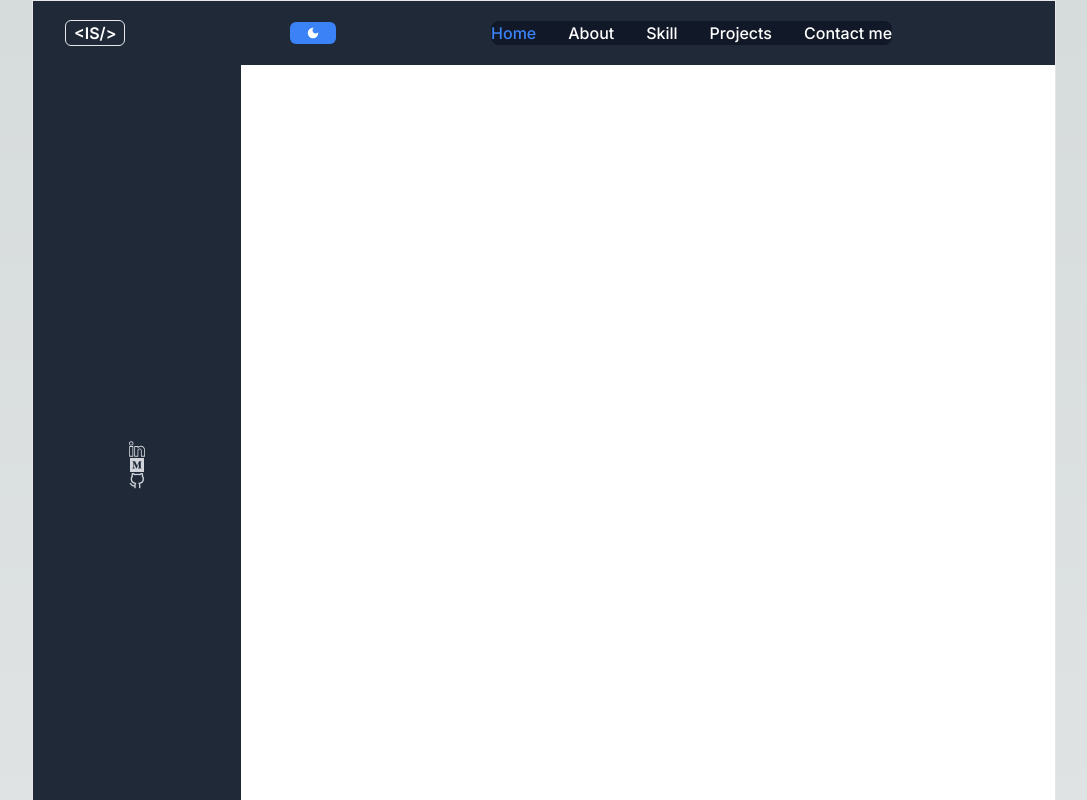
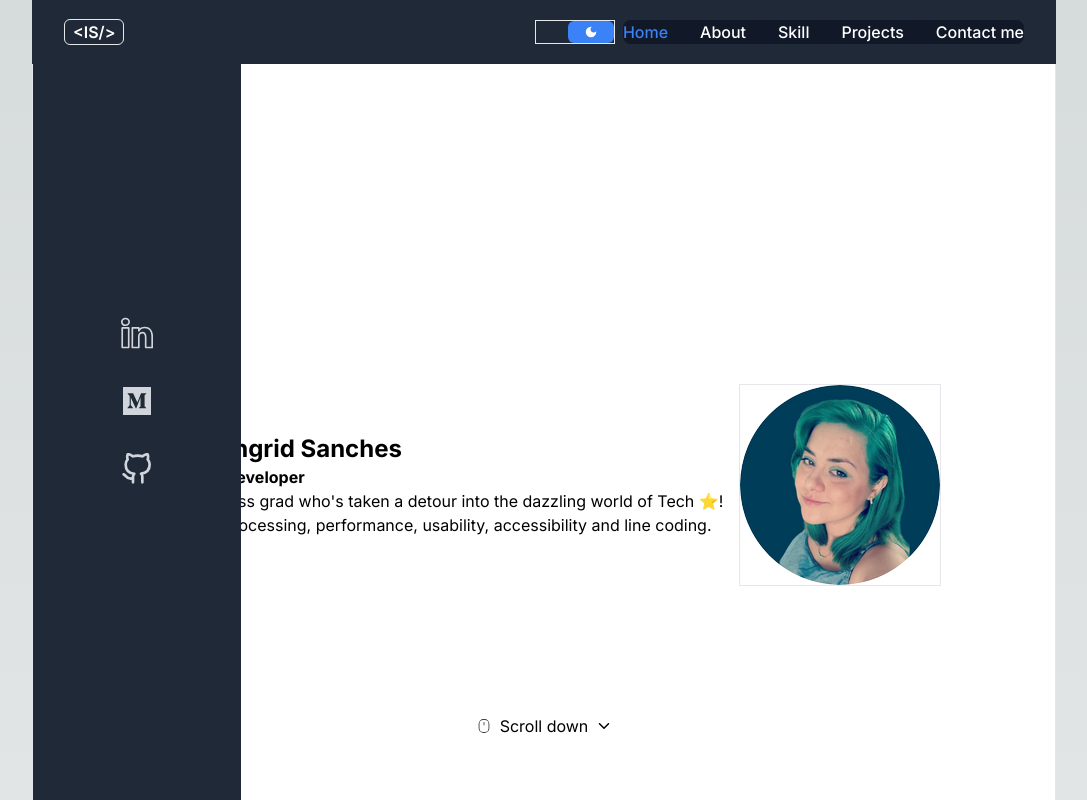
Before and after one commit to IngridAkeida/portfolio, a Next.js app: page / in a window 1280 px wide. Shown: the top 800 px of the page, without its empty margins (96-1183 px from the left). Built offline with nearby package versions, Linux system fonts and the light colour scheme.

Commit message:
fix - style on sidebar and navbar

```diff
--- a/src/components/Navbar.tsx
+++ b/src/components/Navbar.tsx
@@ -19,18 +19,17 @@ const NavBar: React.FC = () => {
   };
 
   return (
-    <nav className="bg-gray-800">
-      <div className="max-w-7xl mx-auto px-4 sm:px-6 lg:px-8">
-        <div className="flex items-center justify-between h-16">
-          <div className="flex flex-row justify-between">
+    <nav className="bg-gray-800 fixed top-0 inset-x-0 z-50 p-6 md:p-0 gap-[5rem] sm:gap-[8rem] mx-auto lg:max-w-5xl">
+      <div className="">
+        <div className="flex items-center justify-between h-16 max-w-5xl mx-auto px-4 sm:px-6 lg:px-8">
           <Logo />
-          </div>
-          <div className='flex justify-end w-20 mr-2 sm:h-auto"'>
+          <div className='flex justify-end'>
+            <div className='flex justify-end w-20 mr-2 sm:h-auto border'>
               <BtnDarkMode toggleDarkMode={toggleDarkMode} darkMode={darkMode}/>
             </div>
             <div className="hidden md:block">
-            <div className="ml-4 flex items-baseline space-x-4">
               <Menus/>
+            </div>
           </div>
         </div>
         <div className="">
@@ -66,7 +65,6 @@ const NavBar: React.FC = () => {
             </button>
           </div>
       </div>
-      </div>
       <div className={`${isOpen ? 'block' : 'hidden'} md:hidden`}>
         <div className="px-2 pt-2 pb-3 sm:px-3">
           <Menus/>
--- a/src/components/Sidebar.tsx
+++ b/src/components/Sidebar.tsx
@@ -4,21 +4,21 @@ import { SlSocialLinkedin } from "react-icons/sl";
 
 const Sidebar: React.FC = () => {
   return (
-    <div className="bg-gray-800 h-screen w-52  top-0 left-0 flex flex-col items-center justify-center">
-      <ul>
+    <div className="bg-gray-800 h-screen w-52 flex flex-col items-center justify-center fixed ">
+      <ul className=" flex flex-col gap-9">
         <li>
           <a href="https://www.linkedin.com/" target="_blank" rel="noopener noreferrer" className="text-gray-300 hover:text-white mb-6">
-            <i className="fab fa-linkedin-in"><SlSocialLinkedin /></i>
+            <i className="fab fa-linkedin-in"><SlSocialLinkedin size={32}/></i>
           </a>
         </li>
         <li>
           <a href="https://medium.com/" target="_blank" rel="noopener noreferrer" className="text-gray-300 hover:text-white mb-6">
-            <i className="fab fa-medium-m"><FaMedium /></i>
+            <i className="fab fa-medium-m"><FaMedium size={32}/></i>
           </a>
         </li>
         <li>
           <a href="https://github.com/" target="_blank" rel="noopener noreferrer" className="text-gray-300 hover:text-white">
-            <i className="fab fa-github"><FiGithub /></i>
+            <i className="fab fa-github"><FiGithub size={32} /></i>
           </a>
         </li>
       </ul>
```
Lines whose indentation alone changed are shown as unchanged.
